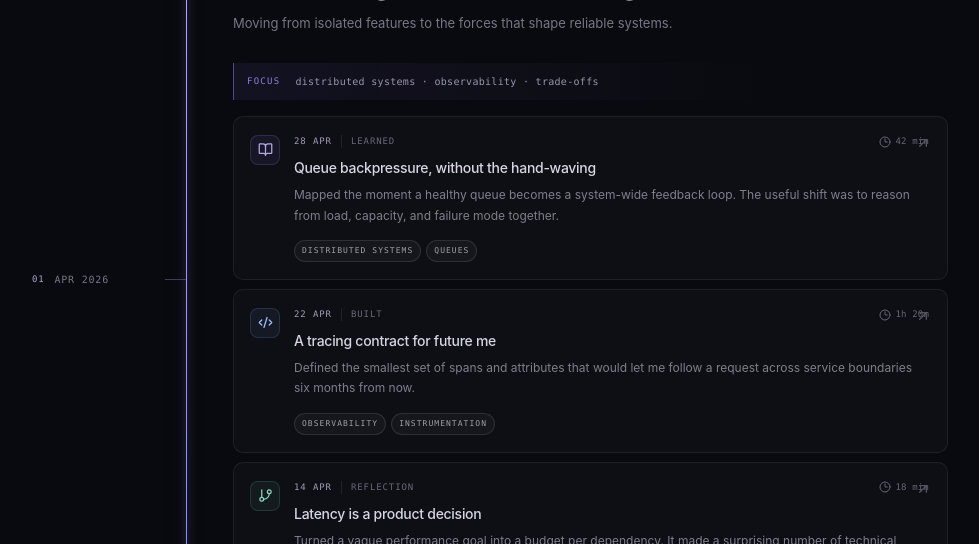
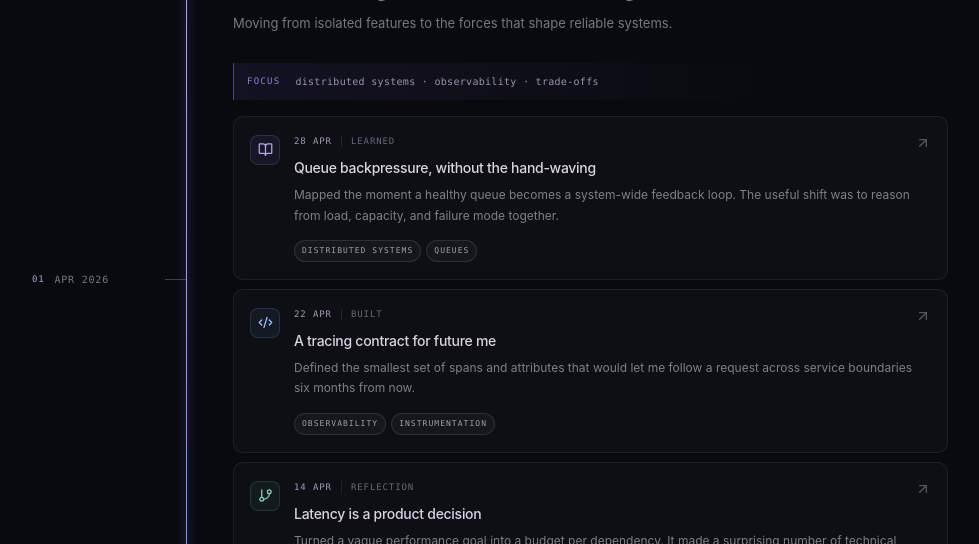
Before and after one commit to VietCT04/CS_Journey, a React (Vite) app: page / in a window 1280 px wide. Shown: the part 820-1364 px from the top of the page, without its empty margins (276-1255 px from the left). Built offline with nearby package versions, Linux system fonts and the light colour scheme.

Commit message:
Use date picker for knowledge notes

```diff
--- a/public-data.json
+++ b/public-data.json
@@ -15,30 +15,27 @@
       "entries": [
         {
           "id": "entry-queue-backpressure",
-          "date": "28 APR",
+          "date": "2026-04-28",
           "title": "Queue backpressure, without the hand-waving",
           "detail": "Mapped the moment a healthy queue becomes a system-wide feedback loop. The useful shift was to reason from load, capacity, and failure mode together.",
           "kind": "learned",
-          "tags": ["distributed systems", "queues"],
-          "duration": "42 min"
+          "tags": ["distributed systems", "queues"]
         },
         {
           "id": "entry-tracing-contract",
-          "date": "22 APR",
+          "date": "2026-04-22",
           "title": "A tracing contract for future me",
           "detail": "Defined the smallest set of spans and attributes that would let me follow a request across service boundaries six months from now.",
           "kind": "built",
-          "tags": ["observability", "instrumentation"],
-          "duration": "1h 20m"
+          "tags": ["observability", "instrumentation"]
         },
         {
           "id": "entry-latency-budget",
-          "date": "14 APR",
+          "date": "2026-04-14",
           "title": "Latency is a product decision",
           "detail": "Turned a vague performance goal into a budget per dependency. It made a surprising number of technical debates much more concrete.",
           "kind": "reflection",
-          "tags": ["performance", "trade-offs"],
-          "duration": "18 min"
+          "tags": ["performance", "trade-offs"]
         }
       ]
     },
@@ -61,30 +58,27 @@
       "entries": [
         {
           "id": "entry-process-memory",
-          "date": "26 FEB",
+          "date": "2026-02-26",
           "title": "Following a process from fork to exit",
           "detail": "Revisited process creation and memory layout until the lifecycle felt visual instead of purely symbolic.",
           "kind": "learned",
-          "tags": ["operating systems", "processes"],
-          "duration": "1h 06m"
+          "tags": ["operating systems", "processes"]
         },
         {
           "id": "entry-race-condition",
-          "date": "18 FEB",
+          "date": "2026-02-18",
           "title": "The smallest race condition I could make",
           "detail": "Built a tiny reproducible race, then made it disappear with synchronization. The experiment was intentionally small enough to keep in my head.",
           "kind": "built",
-          "tags": ["concurrency", "debugging"],
-          "duration": "54 min"
+          "tags": ["concurrency", "debugging"]
         },
         {
           "id": "entry-memory-model",
-          "date": "07 FEB",
+          "date": "2026-02-07",
           "title": "Notes on memory ordering",
           "detail": "Collected the few memory-model ideas I keep reaching for and wrote them in language I would actually use during a code review.",
           "kind": "reflection",
-          "tags": ["memory", "c++"],
-          "duration": "31 min"
+          "tags": ["memory", "c++"]
         }
       ]
     },
@@ -98,21 +92,19 @@
       "entries": [
         {
           "id": "entry-fixture-tests",
-          "date": "29 JAN",
+          "date": "2026-01-29",
           "title": "Fixture-backed tests that explain themselves",
           "detail": "Reworked a handful of tests so their data tells the story of the behavior under test, rather than making the reader reconstruct it.",
           "kind": "built",
-          "tags": ["testing", "developer experience"],
-          "duration": "1h 14m"
+          "tags": ["testing", "developer experience"]
         },
         {
           "id": "entry-feedback-loop",
-          "date": "16 JAN",
+          "date": "2026-01-16",
           "title": "Shortening the feedback loop",
           "detail": "Removed one unnecessary handoff from my local workflow and measured the effect in minutes saved per iteration.",
           "kind": "reflection",
-          "tags": ["workflow", "tooling"],
-          "duration": "24 min"
+          "tags": ["workflow", "tooling"]
         }
       ]
     }
--- a/src/components/JourneyForms.tsx
+++ b/src/components/JourneyForms.tsx
@@ -81,12 +81,11 @@ type EntryEditorProps = {
 };
 
 export function EntryEditor({ entry, onSave, onCancel }: EntryEditorProps) {
-  const [date, setDate] = useState(entry?.date ?? "NEW NOTE");
+  const [date, setDate] = useState(entry?.date ?? "");
   const [title, setTitle] = useState(entry?.title ?? "");
   const [detail, setDetail] = useState(entry?.detail ?? "");
   const [kind, setKind] = useState<TimelineEntry["kind"]>(entry?.kind ?? "learned");
   const [tags, setTags] = useState(entry?.tags.join(", ") ?? "");
-  const [duration, setDuration] = useState(entry?.duration ?? "");
 
   function handleSubmit(event: React.FormEvent<HTMLFormElement>) {
     event.preventDefault();
@@ -97,7 +96,6 @@ export function EntryEditor({ entry, onSave, onCancel }: EntryEditorProps) {
       detail,
       kind,
       tags: splitTags(tags),
-      duration: duration || undefined,
     });
   }
 
@@ -106,7 +104,7 @@ export function EntryEditor({ entry, onSave, onCancel }: EntryEditorProps) {
       <div className="editor-form-grid editor-form-grid--entry">
         <label>
           <span>Date</span>
-          <Input value={date} onChange={(event) => setDate(event.target.value)} required />
+          <Input type="date" value={date} onChange={(event) => setDate(event.target.value)} required />
         </label>
         <label>
           <span>Type</span>
@@ -125,16 +123,10 @@ export function EntryEditor({ entry, onSave, onCancel }: EntryEditorProps) {
         <span>What happened</span>
         <Textarea value={detail} onChange={(event) => setDetail(event.target.value)} required />
       </label>
-      <div className="editor-form-grid editor-form-grid--entry">
-        <label>
-          <span>Tags</span>
-          <Input value={tags} onChange={(event) => setTags(event.target.value)} placeholder="systems, notes" />
-        </label>
-        <label>
-          <span>Time spent</span>
-          <Input value={duration} onChange={(event) => setDuration(event.target.value)} placeholder="45 min" />
-        </label>
-      </div>
+      <label>
+        <span>Tags</span>
+        <Input value={tags} onChange={(event) => setTags(event.target.value)} placeholder="systems, notes" />
+      </label>
       <div className="editor-actions">
         <Button size="sm" variant="primary" type="submit">
           {entry ? <Check size={14} /> : <Plus size={14} />} {entry ? "Save note" : "Add note"}
--- a/src/components/KnowledgeTimeline.tsx
+++ b/src/components/KnowledgeTimeline.tsx
@@ -7,7 +7,6 @@ import {
   Check,
   ChevronDown,
   CircleDot,
-  Clock3,
   Code2,
   GitBranch,
   Pencil,
@@ -18,7 +17,7 @@ import {
 import { Badge } from "@/components/ui/badge";
 import { Button } from "@/components/ui/button";
 import { EntryEditor, NodeEditor } from "@/components/JourneyForms";
-import type { JourneyNode, MajorNode, MonthNode, TimelineEntry } from "@/data/journey";
+import { formatEntryDate, type JourneyNode, type MajorNode, type MonthNode, type TimelineEntry } from "@/data/journey";
 import { cn } from "@/lib/utils";
 
 type KnowledgeTimelineProps = {
@@ -261,7 +260,7 @@ function EntryCard({ entry, editable, editing, onEdit, onDelete, onSave, onCance
       <div className="entry-card">
         <div className={cn("entry-icon", `entry-icon--${entry.kind}`)}><Icon size={15} /></div>
         <div className="entry-copy">
-          <div className="entry-topline"><span className="entry-date">{entry.date}</span><span className="entry-kind">{entry.kind}</span>{entry.duration && <span className="entry-duration"><Clock3 size={12} /> {entry.duration}</span>}</div>
+          <div className="entry-topline"><span className="entry-date">{formatEntryDate(entry.date)}</span><span className="entry-kind">{entry.kind}</span></div>
           <h3>{entry.title}</h3>
           <p>{entry.detail}</p>
           <div className="entry-bottomline">
--- a/src/data/journey.ts
+++ b/src/data/journey.ts
@@ -7,8 +7,19 @@ export type TimelineEntry = {
   detail: string;
   kind: EntryKind;
   tags: string[];
-  duration?: string;
 };
+
+const monthLabels = ["JAN", "FEB", "MAR", "APR", "MAY", "JUN", "JUL", "AUG", "SEP", "OCT", "NOV", "DEC"];
+
+export function formatEntryDate(value: string) {
+  const [year, month, day] = value.split("-").map(Number);
+
+  if (!year || !month || !day || month < 1 || month > 12) {
+    return value;
+  }
+
+  return `${String(day).padStart(2, "0")} ${monthLabels[month - 1]}`;
+}
 
 export type MonthNode = {
   kind: "month";
@@ -59,33 +70,30 @@ export const initialJourney: JourneyData = {
       entries: [
         {
           id: "entry-queue-backpressure",
-          date: "28 APR",
+          date: "2026-04-28",
           title: "Queue backpressure, without the hand-waving",
           detail:
             "Mapped the moment a healthy queue becomes a system-wide feedback loop. The useful shift was to reason from load, capacity, and failure mode together.",
           kind: "learned",
           tags: ["distributed systems", "queues"],
-          duration: "42 min",
         },
         {
           id: "entry-tracing-contract",
-          date: "22 APR",
+          date: "2026-04-22",
           title: "A tracing contract for future me",
           detail:
             "Defined the smallest set of spans and attributes that would let me follow a request across service boundaries six months from now.",
           kind: "built",
           tags: ["observability", "instrumentation"],
-          duration: "1h 20m",
         },
         {
           id: "entry-latency-budget",
-          date: "14 APR",
+          date: "2026-04-14",
           title: "Latency is a product decision",
           detail:
             "Turned a vague performance goal into a budget per dependency. It made a surprising number of technical debates much more concrete.",
           kind: "reflection",
           tags: ["performance", "trade-offs"],
-          duration: "18 min",
         },
       ],
     },
@@ -110,33 +118,30 @@ export const initialJourney: JourneyData = {
       entries: [
         {
           id: "entry-process-memory",
-          date: "26 FEB",
+          date: "2026-02-26",
           title: "Following a process from fork to exit",
           detail:
             "Revisited process creation and memory layout until the lifecycle felt visual instead of purely symbolic.",
           kind: "learned",
           tags: ["operating systems", "processes"],
-          duration: "1h 06m",
         },
         {
           id: "entry-race-condition",
-          date: "18 FEB",
+          date: "2026-02-18",
           title: "The smallest race condition I could make",
           detail:
             "Built a tiny reproducible race, then made it disappear with synchronization. The experiment was intentionally small enough to keep in my head.",
           kind: "built",
           tags: ["concurrency", "debugging"],
-          duration: "54 min",
         },
         {
           id: "entry-memory-model",
-          date: "07 FEB",
+          date: "2026-02-07",
           title: "Notes on memory ordering",
           detail:
             "Collected the few memory-model ideas I keep reaching for and wrote them in language I would actually use during a code review.",
           kind: "reflection",
           tags: ["memory", "c++"],
-          duration: "31 min",
         },
       ],
     },
@@ -151,23 +156,21 @@ export const initialJourney: JourneyData = {
       entries: [
         {
           id: "entry-fixture-tests",
-          date: "29 JAN",
+          date: "2026-01-29",
           title: "Fixture-backed tests that explain themselves",
           detail:
             "Reworked a handful of tests so their data tells the story of the behavior under test, rather than making the reader reconstruct it.",
           kind: "built",
           tags: ["testing", "developer experience"],
-          duration: "1h 14m",
         },
         {
           id: "entry-feedback-loop",
-          date: "16 JAN",
+          date: "2026-01-16",
           title: "Shortening the feedback loop",
           detail:
             "Removed one unnecessary handoff from my local workflow and measured the effect in minutes saved per iteration.",
           kind: "reflection",
           tags: ["workflow", "tooling"],
-          duration: "24 min",
         },
       ],
     },
--- a/src/index.css
+++ b/src/index.css
@@ -128,7 +128,6 @@ a { color: inherit; text-decoration: none; }
 .entry-topline { display: flex; align-items: center; gap: 9px; color: #686976; font-family: "SFMono-Regular", Consolas, monospace; font-size: 9px; letter-spacing: .1em; text-transform: uppercase; }
 .entry-date { color: #a29ab8; }
 .entry-kind { padding-left: 9px; border-left: 1px solid var(--line); }
-.entry-duration { display: inline-flex; align-items: center; gap: 4px; margin-left: auto; color: #666773; letter-spacing: .02em; text-transform: none; }
 .entry-copy h3 { margin: 9px 0 7px; color: #d8d5e1; font-size: 14px; font-weight: 520; letter-spacing: -.02em; }
 .entry-copy p { max-width: 670px; margin: 0; color: #7f7f8a; font-size: 12px; line-height: 1.68; }
 .entry-bottomline { display: flex; align-items: end; justify-content: space-between; gap: 15px; margin-top: 14px; }
```
